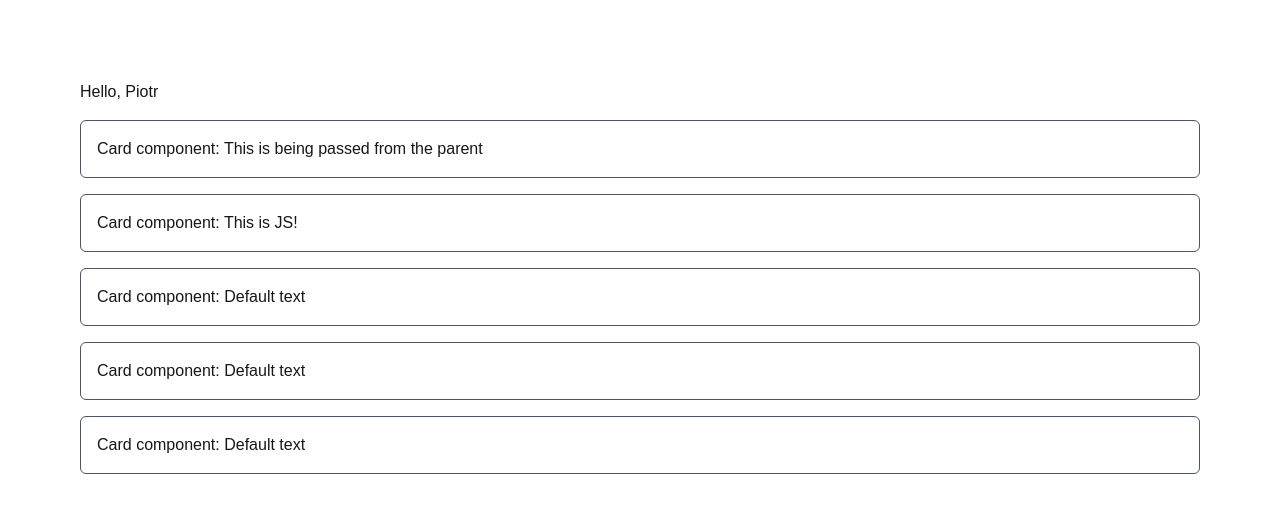
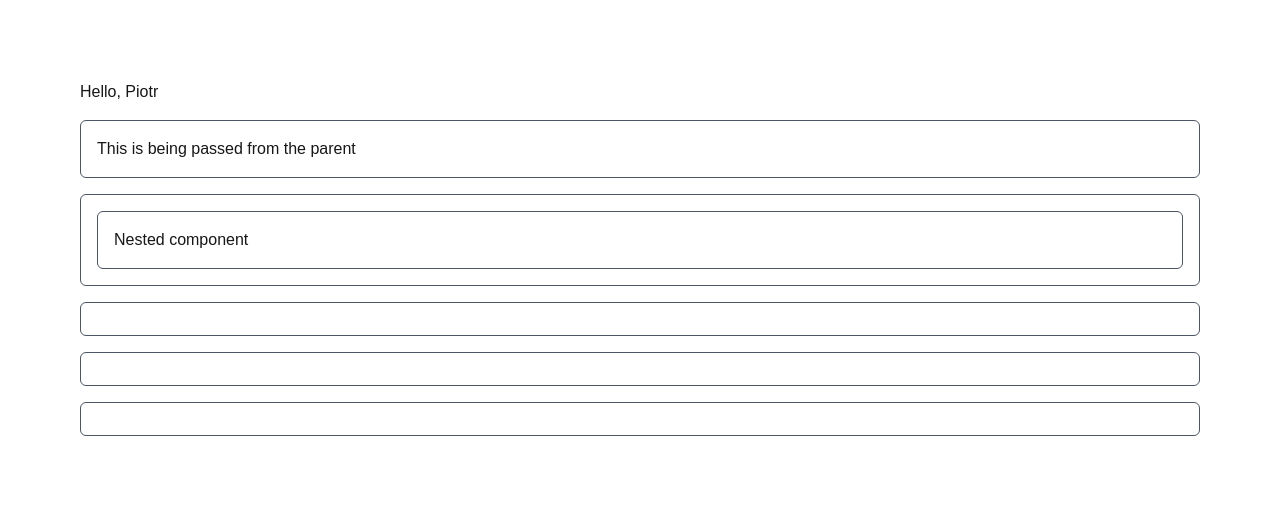
Before and after one commit to docscodes/next-blog, a Next.js app: page / in a window 1280 px wide. Shown: the top 512 px of the page. Built offline with nearby package versions, Linux system fonts and the light colour scheme.

Commit message:
nested component

```diff
--- a/app/page.js
+++ b/app/page.js
@@ -1,7 +1,7 @@
-function Card({text = "Default text"}) {
+function Card({ children }) {
   return (
     <div className="border rounded-md border-gray-600 p-4">
-      Card component: {text}
+      {children}
     </div>
   );
 }
@@ -13,8 +13,8 @@ export default function Home() {
     <>
       <div className="p-20 space-y-4">
         <div>Hello, {name}</div>
-        <Card text="This is being passed from the parent" />
-        <Card text={"This is JS!"} />
+        <Card>This is being passed from the parent</Card>
+        <Card><Card>Nested component</Card></Card>
         <Card />
         <Card />
         <Card />
```
